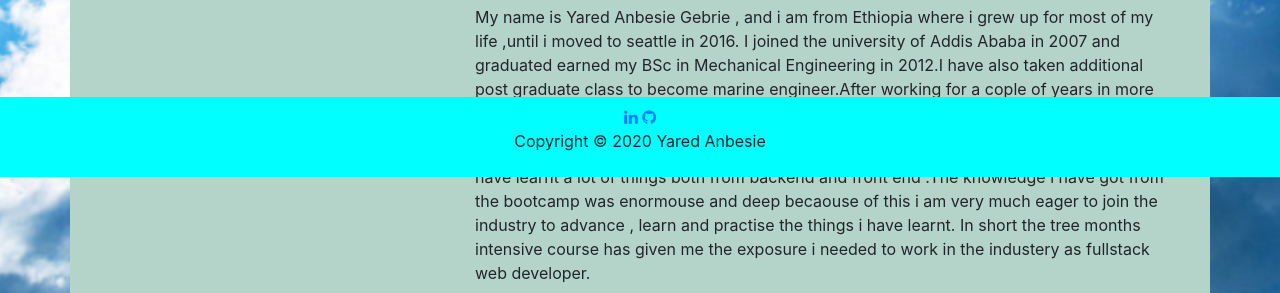
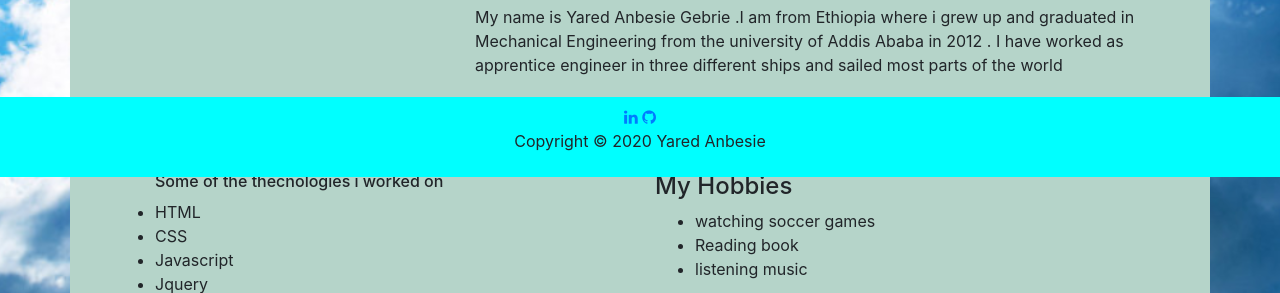
Before and after one commit to yaya2020130/Yared-Portfolio, a plain HTML site: page index.html in a window 1280 px wide. Shown: the part 623-916 px from the top of the page. Drawn offline with nearby package versions, Linux system fonts and the light colour scheme.

Commit message:
ubdated resume

```diff
--- a/index.html
+++ b/index.html
@@ -58,14 +58,9 @@
           <p id="p1">
             <h2> Welcome to my Portfolio <img src="https://images.app.goo.gl/LuvgUkZduJggtvW57" alt=""></h2>
 
-          <p>  My name is Yared Anbesie Gebrie , and i am from Ethiopia where i grew up for most of my life ,until i moved
-            to seattle in 2016. I joined the university of Addis Ababa in 2007 and graduated  earned my BSc in
-            Mechanical Engineering in 2012.I have also taken additional post graduate class to become marine
-            engineer.After working for a cople of  years in more mechanical inclined indutery .I finaly decided to switch my carrer to web-development </p>
+          <p>  My name is Yared Anbesie Gebrie .I am from Ethiopia where i grew up and graduated in Mechanical Engineering from the university of Addis Ababa in 2012 . I have worked as apprentice engineer in three different ships and sailed most parts of the world </p>
 
-          <p> As a juniour webdeveloper and student in University of Washington Coding Bootcamp, i have learnt a lot of things both from backend and front end .The knowledge i have got from the bootcamp was enormouse and deep
-            becaouse of this i am very much eager to join the industry to advance , learn and practise the things i have  learnt.
-            In short the tree months intensive course has given me the exposure i needed to work in the industery as fullstack web developer.</p>
+          <p> I have graduated from the university of washington after attending a software development as fullstack.currentily i  am looking a juniour software enginerring role</p>
 
 
           </p>
```
Also changed, not shown: README.md, 1 other file.
